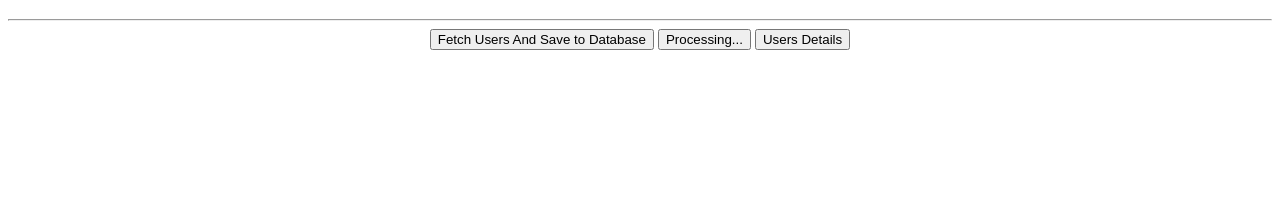
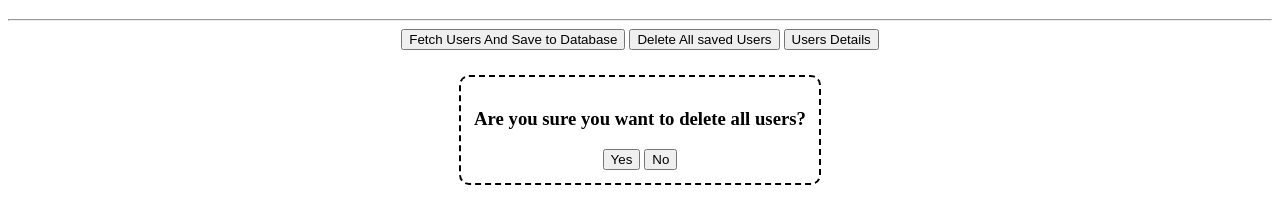
Before and after one commit to Krishna-7777/cointab, a plain HTML site: page frontend/index.html in a window 1280 px wide. Both pictures are taken after a click on the button "Delete All saved Users". Shown: the part 61-284 px from the top of the page. Drawn offline with Linux system fonts and the light colour scheme; no server answers.

Commit message:
delete dialog

```diff
--- a/frontend/index.html
+++ b/frontend/index.html
@@ -1,57 +1,78 @@
 <!DOCTYPE html>
 <html lang="en">
+
 <head>
     <meta charset="UTF-8">
     <meta name="viewport" content="width=device-width, initial-scale=1.0">
     <title>Home</title>
 </head>
 <style>
-    body{
+    body {
         text-align: center;
     }
+
+    #delDialog {
+        display: none;
+        border: 2px dashed;
+        border-radius: 10px;
+        width: fit-content;
+        margin: 2% auto;
+        padding: 1%;
+    }
 </style>
+
 <body>
     <h1>Home</h1>
     <hr>
     <button id="fetchAndSave">Fetch Users And Save to Database</button>
     <button id="DeleteAll">Delete All saved Users</button>
     <button onclick="window.location='./users.html'">Users Details</button>
+    <div id="delDialog">
+        <h3>Are you sure you want to delete all users?</h3>
+        <button id="yes">Yes</button>
+        <button id="no">No</button>
+    </div>
 </body>
 <script>
-    let fetchBtn=document.getElementById("fetchAndSave")
-    let deleteBtn=document.getElementById("DeleteAll")
-    let isFetching=false,isDeleting=false
+    let fetchBtn = document.getElementById("fetchAndSave")
+    let deleteBtn = document.getElementById("DeleteAll")
+    let delDialog = document.getElementById("delDialog")
+    let yes = document.getElementById("yes")
+    let no = document.getElementById("no")
+    let isFetching = false
 
-    fetchBtn.addEventListener("click",async()=>{
-        if(!isFetching){
-            isFetching=true
-            fetchBtn.innerText="Processing..."
-            let response=await fetch("http://127.0.0.1:4000/api/users/fetchAndSave",{
-                method:"POST"
+    fetchBtn.addEventListener("click", async () => {
+        if (!isFetching) {
+            isFetching = true
+            fetchBtn.innerText = "Processing..."
+            let response = await fetch("http://127.0.0.1:4000/api/users/fetchAndSave", {
+                method: "POST"
             })
-            response=await response.json()
-            fetchBtn.innerText="Fetch Users And Save to Database"
-            isFetching=false
+            response = await response.json()
+            fetchBtn.innerText = "Fetch Users And Save to Database"
+            isFetching = false
             alert(response.msg)
-        }else{
+        } else {
             alert("Please wait! This request is already in progress!")
         }
     })
 
-    deleteBtn.addEventListener("click",async()=>{
-        if(!isDeleting){
-            isDeleting=true
-            deleteBtn.innerText="Processing..."
-            let response=await fetch("http://127.0.0.1:4000/api/users/",{
-                method:"DELETE"
-            })
-            response=await response.json()
-            deleteBtn.innerText="Delete All saved Users"
-            isDeleting=false
-            alert(response.msg)
-        }else{
-            alert("Please wait! This request is already in progress!")
-        }
+    deleteBtn.addEventListener("click", () => {
+        delDialog.setAttribute("style", "display:block")
+    })
+    yes.addEventListener('click', async () => {
+        delDialog.setAttribute("style", "display:none")
+        deleteBtn.innerText = "Processing..."
+        let response = await fetch("http://127.0.0.1:4000/api/users/", {
+            method: "DELETE"
+        })
+        response = await response.json()
+        deleteBtn.innerText = "Delete All saved Users"
+        alert(response.msg)
+    })
+    no.addEventListener('click', () => {
+        delDialog.setAttribute("style", "display:none")
     })
 </script>
+
 </html>
```
